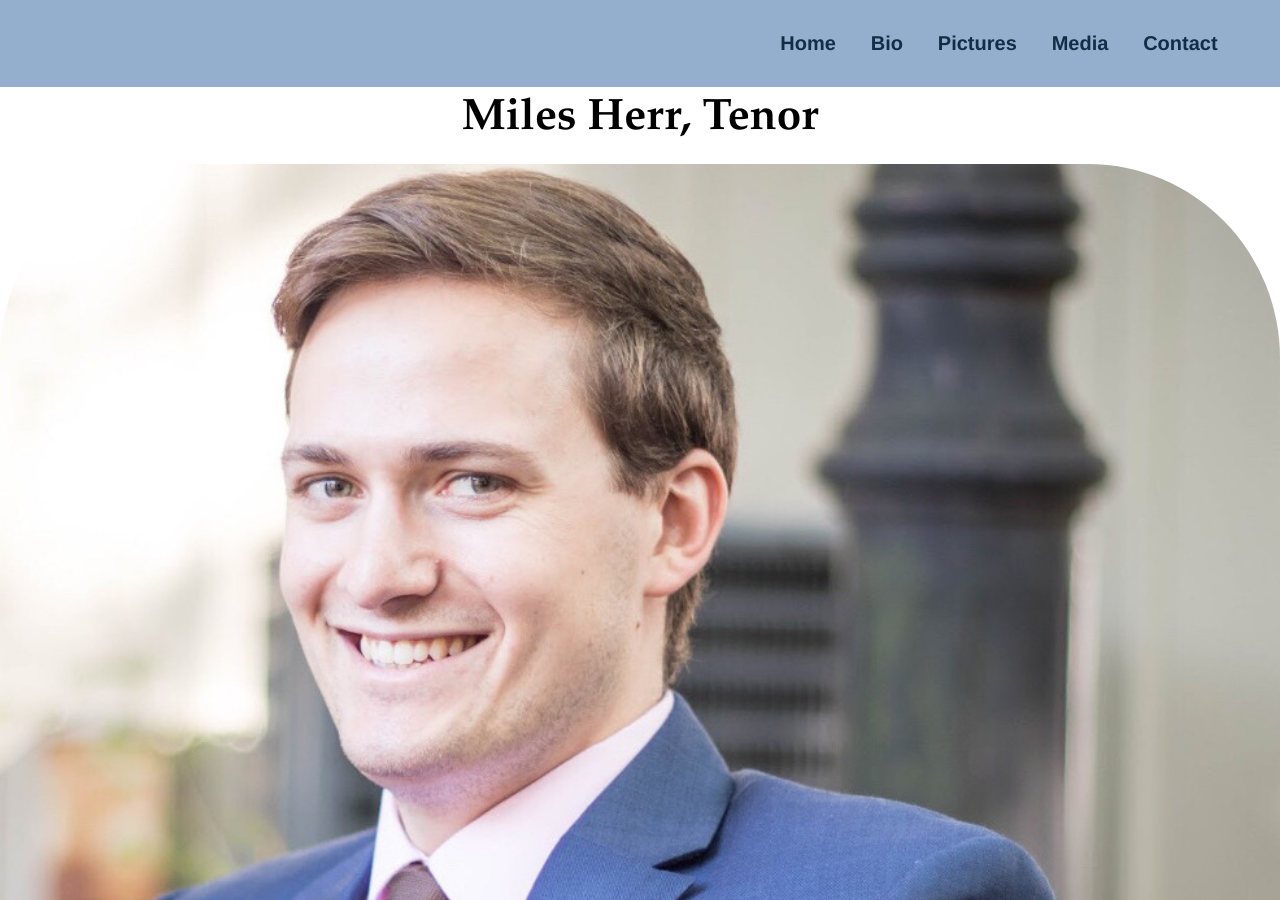
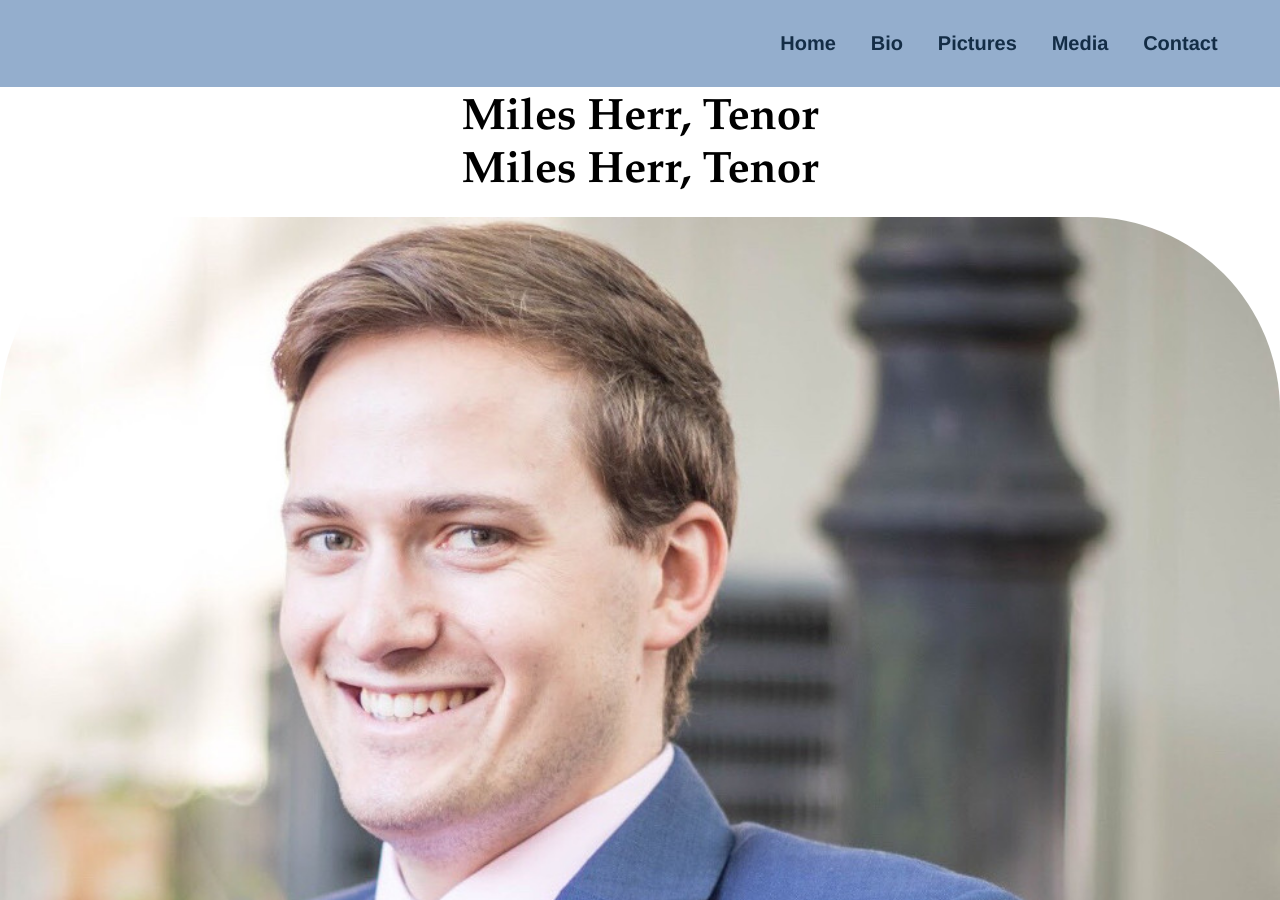
Before and after one commit to leemlb06pmi/leemlb06pmi.github.io, a Jekyll site: the page built from index.html, in a window 1280 px wide and 900 px high. Built offline with Jekyll 4.4.1, drawn with Linux system fonts in a browser that asks for light colours.

Commit message:
Update index.html

```diff
--- a/index.html
+++ b/index.html
@@ -2,8 +2,7 @@
 layout: default
 title: Miles Herr, Tenor
 ---
-<div class="blurb">
-	<!--<p><em>Lenox, MA</em></p>-->
+<h1>{{ page.title }}</h1>
 
 <div class = "row">
 	<div class = "column left">
@@ -23,4 +22,3 @@ title: Miles Herr, Tenor
 		</blockquote>
 	</div>
 </div>
-</div><!-- /.blurb -->
```
Lines whose indentation alone changed are shown as unchanged.
